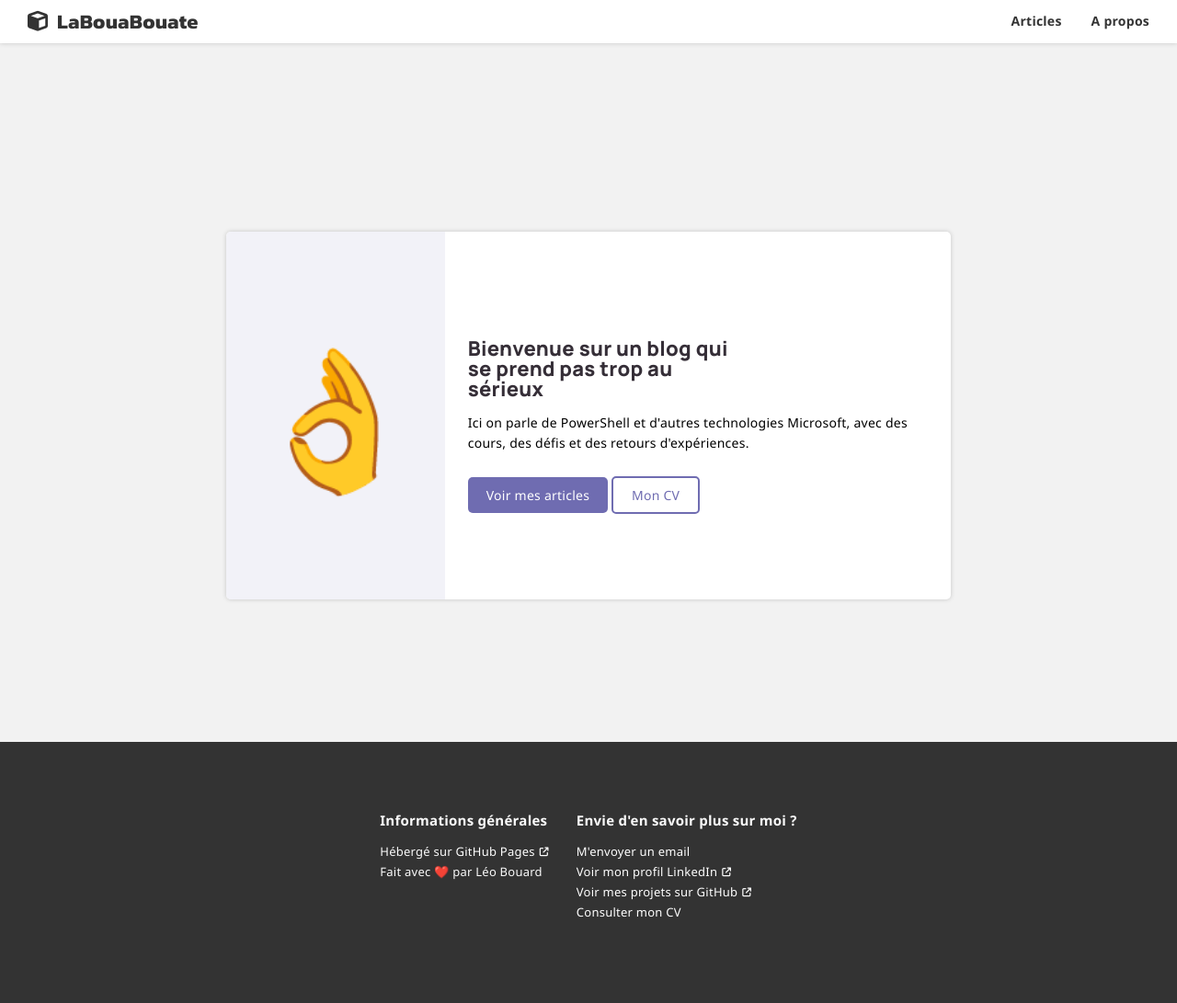
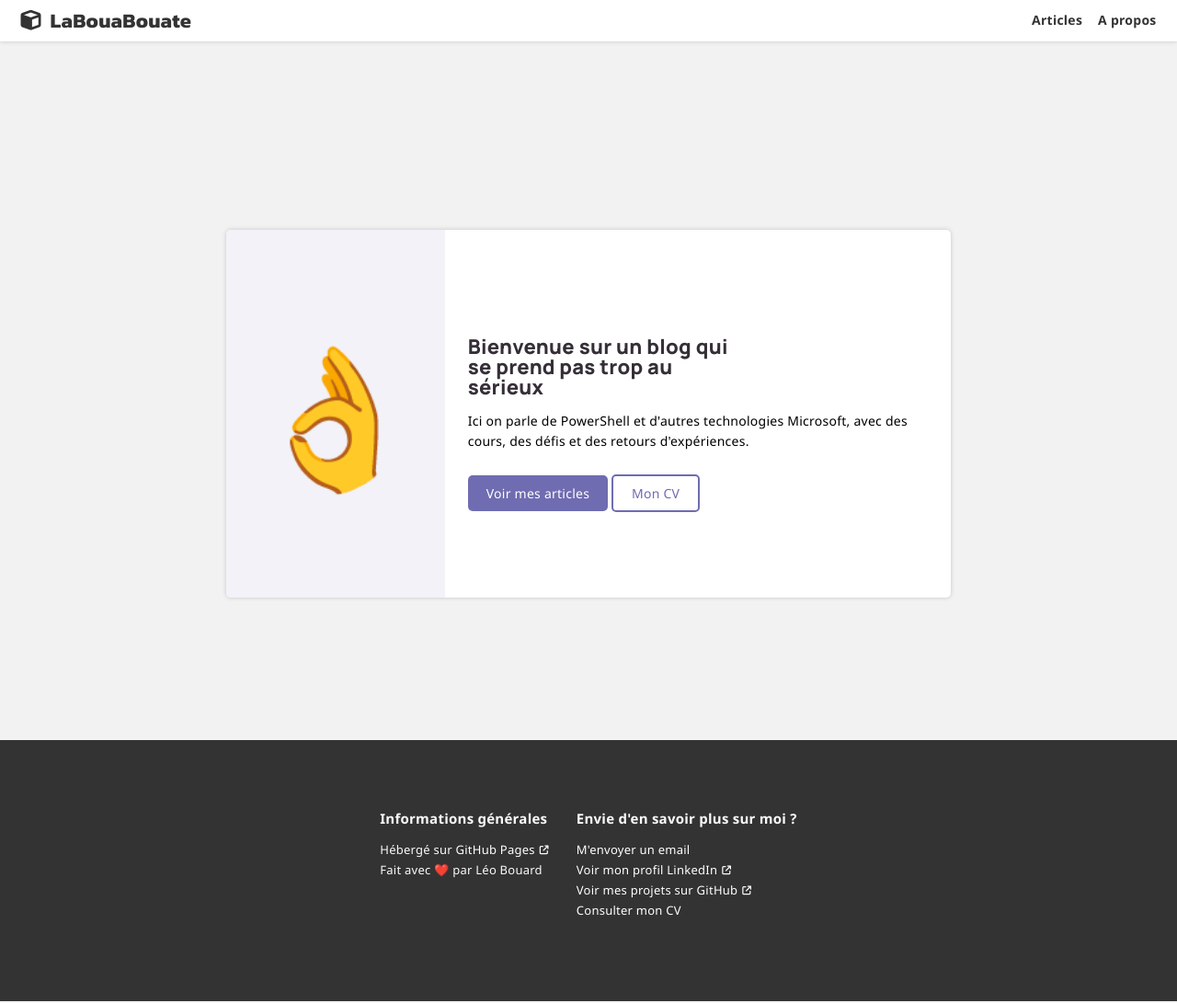
Before and after one commit to leobouard/leobouard.github.io, a Jekyll site: the page built from index.md, in a window 1280 px wide. Shown: the whole page at 92% size. Built offline with Jekyll 4.4.1, drawn with Linux system fonts in a browser that asks for light colours; nearby versions of some CDN libraries; some web fonts are replaced; our own code applies the rules of GitHub Pages for plain Markdown files.

Commit message:
Update style.scss

```diff
--- a/assets/css/style.scss
+++ b/assets/css/style.scss
@@ -46,8 +46,8 @@
     nav > a {
         color: #333;
         font-weight: bold;
-        margin: 5px 0px;
-        padding: 6px 15px;
+        margin: 5px 2.5px;
+        padding: 5px;
         float: right;
         transition: all 400ms ease-in-out;
         text-decoration: none;
@@ -280,6 +280,10 @@
         display: none;
     }
 
+    nav > a:first-child > i {
+        margin-right: 0px;
+    }
+
     main section {
         padding: 15px;
         min-height: 80%;
```
